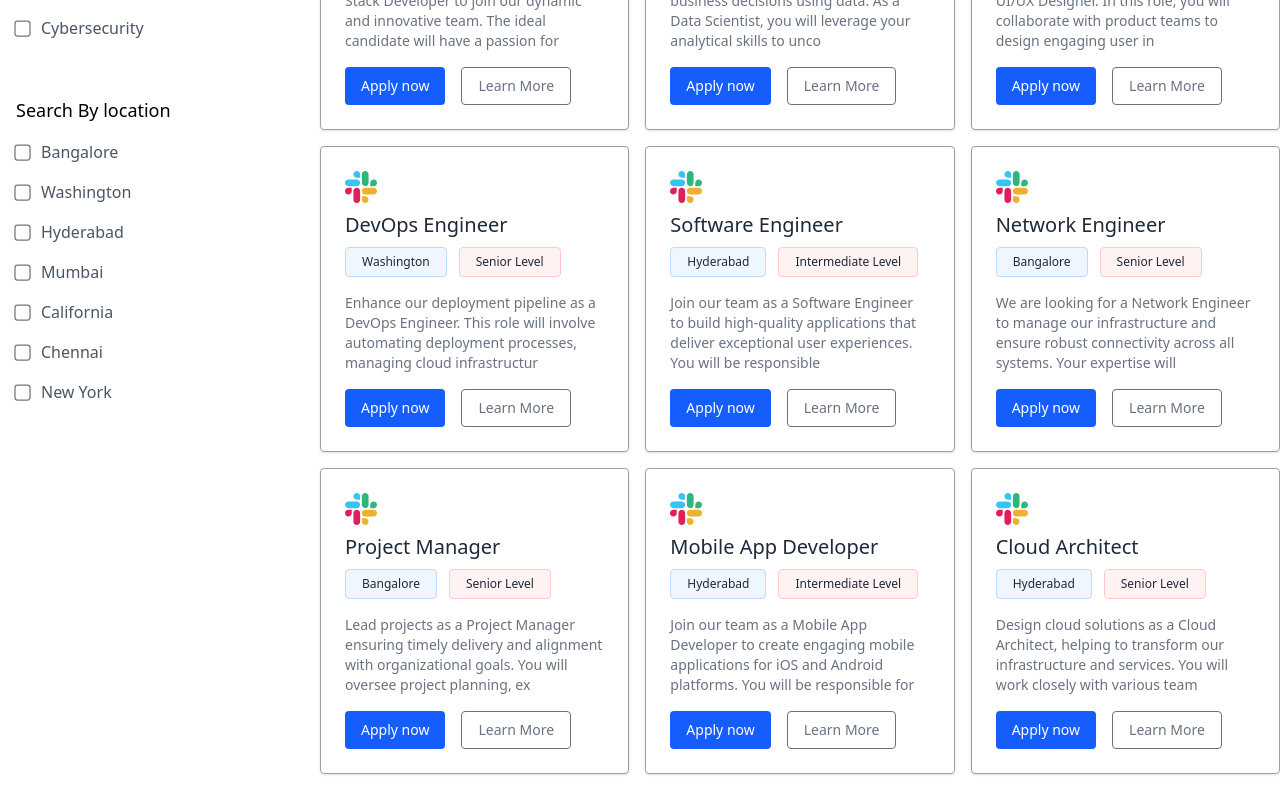
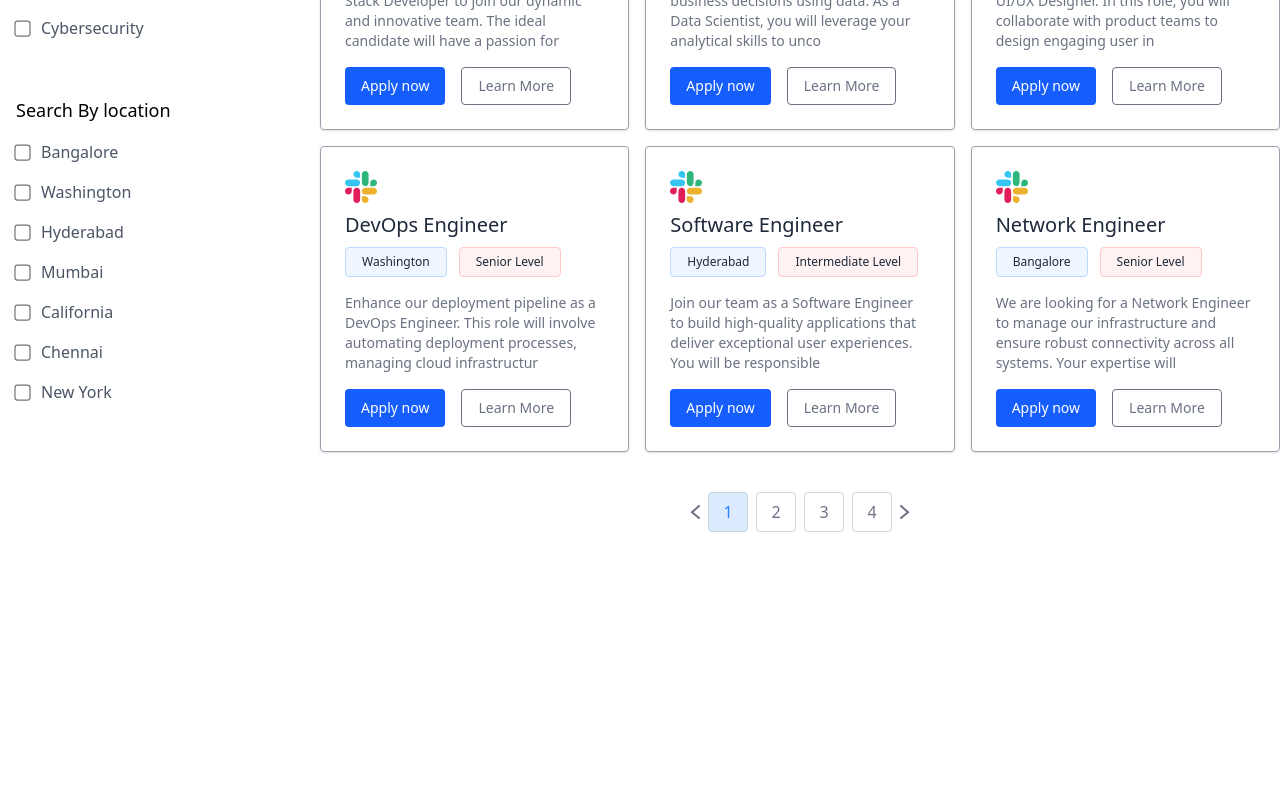
Before and after one commit to Swastik0410/Job-Portal-clientside, a React (Vite) app: page / in a window 1280 px wide. Shown: the part 866-1654 px from the top of the page. After the commit the page ends 1430 px from the top, so only its background shows below. Built offline with nearby package versions, Linux system fonts and the light colour scheme; no server answers.

Commit message:
Pagination defined

```diff
--- a/src/components/JobListing.jsx
+++ b/src/components/JobListing.jsx
@@ -1,10 +1,15 @@
-import React, { useContext } from 'react'
+import React, { useContext, useState } from 'react'
 import { AppContext } from '../context/AppContext'
 import { assets, JobCategories, JobLocations } from '../assets/assets'
 import JobCard from './JobCard'
+import { href } from 'react-router-dom'
 
 const JobListing = () => {
   const { isSearched, searchFilter,setSearchFilter,jobs } = useContext(AppContext)
+
+  const[showFilter,setShowFilter]=useState(true)
+  const [currentPage, setCurrentPage] = useState(1)
+
 
   return (
     <div className='container 2xl:px-20 mx-auto flex flex-col lg:flex-row max-lg:space-y-8 py-8'>
@@ -29,8 +34,13 @@
               </div>
             </>
           )}
+          <button className='px-6 py-1.5 rounded border border-gray-400 lg:hidden'
+          onClick={e=>setShowFilter(prev=>!prev)}
+          >
+            {showFilter?"Close":"Filters"}
+          </button>
           {/* Category Filter*/ }
-          <div className='max-lg:hidden'>
+          <div className={showFilter?"":"max-lg:hidden"}>
             <h4 className='font-medium text-lg py-4'>Search By categories</h4>
             <ul className='space-y-4 text-gray-600'>
                 {
@@ -44,7 +54,7 @@
             </ul>
           </div>
           {/* Location Filter*/ }
-          <div className='max-lg:hidden'>
+          <div className={showFilter?"":"max-lg:hidden"}>
             <h4 className='pt-14 font-medium text-lg py-4'>Search By location</h4>
             <ul className='space-y-4 text-gray-600'>
                 {
@@ -64,10 +74,25 @@
         <h3 className='font-medium text-3xl py-2' id='job-list'>Latest Jobs</h3>
         <p className='mb-8'>Get your desired job from top companies</p>
         <div className='grid grid-cols-1 sm:grid-cols-2 xl:grid-cols-3 gap-4'>
-                {jobs.map((job,index)=>(
+                {jobs.slice((currentPage-1)*6,currentPage*6).map((job,index)=>(
                     <JobCard key={index} job={job}/>
                 ))}
         </div>
+
+        {/*Pagination */}
+        {jobs.length>0&&(<div className='flex items-center justify-center space-x-2 mt-10'>
+          <a href="#job-list">
+            <img src={assets.left_arrow_icon} alt="" onClick={()=>setCurrentPage(Math.max(currentPage-1),1)} />
+          </a>
+          {Array.from({length:Math.ceil(jobs.length/6)}).map((_,index)=>(
+            <a href='#job-list'>
+              <button onClick={()=>setCurrentPage(index+1)} className={`w-10 h-10 flex items-center justify-center border border-gray-300 rounded ${currentPage===index+1?'bg-blue-100 text-blue-500':'text-gray-500 '}`}>{index+1}</button>
+            </a>
+          ))}
+          <a href="#job-list">
+            <img src={assets.right_arrow_icon} alt="" onClick={()=>setCurrentPage(Math.min(currentPage+1),Math.ceil(jobs.length/6))} />
+          </a>
+        </div>)}
       </section>
     </div>
   )
```
